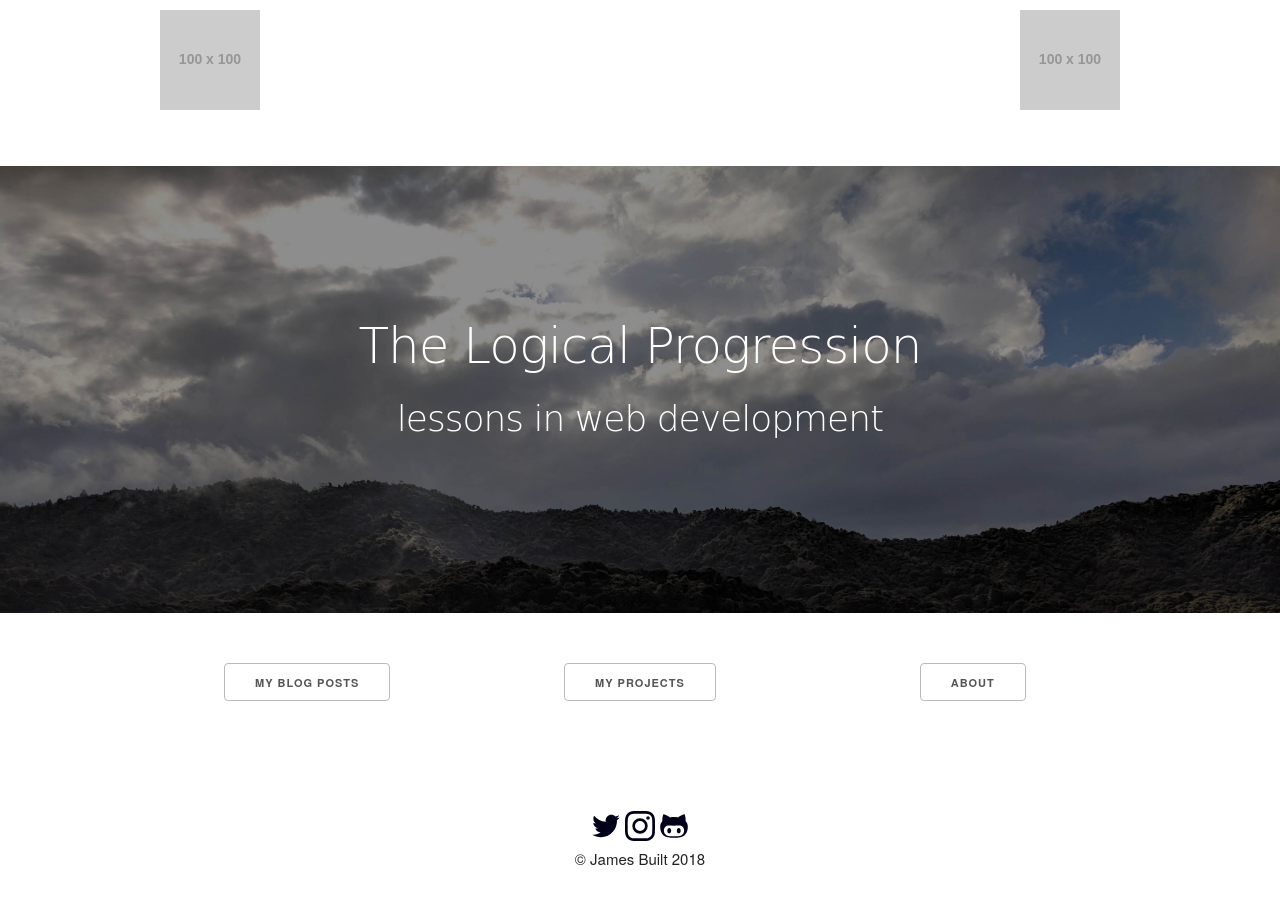
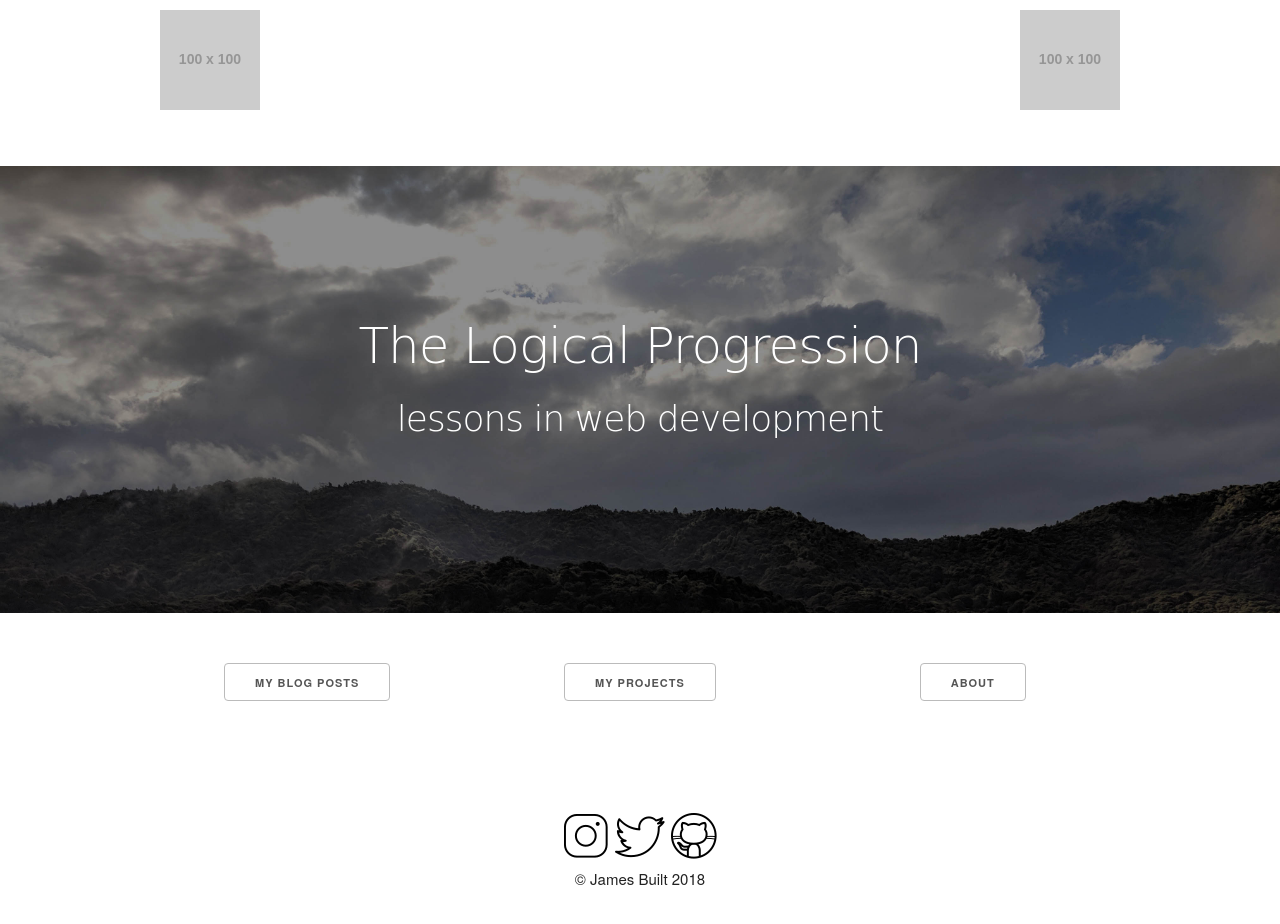
Before and after one commit to james-built/james-built.github.io, a plain HTML site: page index.html in a window 1280 px wide. Drawn offline with nearby package versions, Linux system fonts and the light colour scheme; placeholder pictures from the web are drawn by us; a web font is replaced by a local one.

Commit message:
corrected social icons on index page also

```diff
--- a/index.html
+++ b/index.html
@@ -14,7 +14,6 @@
   </head>
 
 <body>
-
   <div class="header">
     <div class="container">
       <div class="row">
@@ -60,62 +59,9 @@
     <div class="container">
       <div class="row">
         <div class="twelve columns">
-            <!--Inline SVG images used, try find better method for this later-->
-              <svg width="30" height="30" version="1.1" id="Twitter" xmlns="http://www.w3.org/2000/svg" xmlns:xlink="http://www.w3.org/1999/xlink" x="0px" y="0px"
-              viewBox="0 0 20 20" enable-background="new 0 0 20 20" xml:space="preserve">
-                <title>twitter</title>
-                <a xlink:href="https://twitter.com/gunslingerNZ">
-                <path fill="#00001A" d="M17.316,6.246c0.008,0.162,0.011,0.326,0.011,0.488c0,4.99-3.797,10.742-10.74,10.742
-                c-2.133,0-4.116-0.625-5.787-1.697c0.296,0.035,0.596,0.053,0.9,0.053c1.77,0,3.397-0.604,4.688-1.615
-                c-1.651-0.031-3.046-1.121-3.526-2.621c0.23,0.043,0.467,0.066,0.71,0.066c0.345,0,0.679-0.045,0.995-0.131
-                C2.84,11.183,1.539,9.658,1.539,7.828c0-0.016,0-0.031,0-0.047c0.509,0.283,1.092,0.453,1.71,0.473
-                c-1.013-0.678-1.68-1.832-1.68-3.143c0-0.691,0.186-1.34,0.512-1.898C3.942,5.498,6.725,7,9.862,7.158
-                C9.798,6.881,9.765,6.594,9.765,6.297c0-2.084,1.689-3.773,3.774-3.773c1.086,0,2.067,0.457,2.756,1.191
-                c0.859-0.17,1.667-0.484,2.397-0.916c-0.282,0.881-0.881,1.621-1.66,2.088c0.764-0.092,1.49-0.293,2.168-0.594
-                C18.694,5.051,18.054,5.715,17.316,6.246z"/>
-                </a>
-              </svg>
-
-              <svg width="30" height="30" id="Instagram" xmlns="http://www.w3.org/2000/svg" viewBox="0 0 18 18">
-                <defs>
-                  <style>.cls-1{fill:#00001A;}</style>
-                </defs>
-                <title>instagram</title>
-                <a xlink:href="https://www.instagram.com/james.b.snapping/">
-                <path class="cls-1" d="M18.94586,6.28931a6.60561,6.60561,0,0,0-.41833-2.18463,4.41189,4.41189,0,0,0-1.03809-1.59412,
-              4.41189,4.41189,0,0,0-1.59412-1.03809,6.60561,6.60561,0,0,0-2.18463-.41833C12.75073,1.01038,12.44427,1,10,1s-2.75073.01038-3.71069,
-              0.05414a6.60561,6.60561,0,0,0-2.18463.41833A4.41189,4.41189,0,0,0,2.51056,2.51056,4.41189,4.41189,0,0,0,1.47247,
-              4.10468a6.60561,6.60561,0,0,0-.41833,2.18463C1.01038,7.24927,1,7.55573,1,10s0.01038,2.75073.05414,3.71069a6.60561,
-              6.60561,0,0,0,.41833,2.18463,4.41189,4.41189,0,0,0,1.03809,1.59412,4.41109,4.41109,0,0,0,1.59412,1.03809,6.60561,
-              6.60561,0,0,0,2.18463.41833C7.24927,18.98969,7.55573,19,10,19s2.75073-.01031,3.71069-0.05414a6.60561,6.60561,0,0,0,
-              2.18463-.41833,4.60208,4.60208,0,0,0,2.6322-2.6322,6.60561,6.60561,0,0,0,.41833-2.18463C18.98962,12.75073,19,12.44427,
-              19,10S18.98962,7.24927,18.94586,6.28931Zm-1.61993,7.34747a4.97824,4.97824,0,0,1-.30994,1.67114A2.98017,2.98017,0,0,1,
-              15.30792,17.016a4.9786,4.9786,0,0,1-1.67114.30994C12.68787,17.3692,12.40326,17.37836,10,17.37836s-2.68787-.00916-3.63678-0.05243A4.9786,
-              4.9786,0,0,1,4.69208,17.016a2.78769,2.78769,0,0,1-1.03485-.67322A2.78769,2.78769,0,0,1,2.984,15.30792a4.97824,4.97824,0,0,
-              1-.30994-1.67114C2.6308,12.68774,2.62164,12.40314,2.62164,10s0.00916-2.68774.05243-3.63678A4.9786,4.9786,0,0,1,2.984,4.69208a2.78769,
-              2.78769,0,0,1,.67322-1.03485A2.78769,2.78769,0,0,1,4.69208,2.984a4.9786,4.9786,0,0,1,1.67114-.30994C7.31226,2.6308,7.59686,2.62164,
-              10,2.62164s2.68774,0.00916,3.63678.05243a4.9786,4.9786,0,0,1,1.67114.30994,2.78769,2.78769,0,0,1,1.03485.67322A2.78769,2.78769,0,0,
-              1,17.016,4.69208a4.9786,4.9786,0,0,1,.30994,1.67114c0.04327,0.949.05243,1.2337,0.05243,3.63678S17.3692,12.68774,17.32593,13.63678ZM10,
-              5.37836A4.62164,4.62164,0,1,0,14.62164,10,4.62169,4.62169,0,0,0,10,5.37836ZM10,13a3,3,0,1,1,3-3A3,3,0,0,1,10,13Zm5.88422-7.8042a1.08,
-                1.08,0,1,1-1.08-1.08A1.08,1.08,0,0,1,15.88422,5.1958Z" transform="translate(-1 -1)"/>
-                </a>
-              </svg>
-
-              <svg width="30" height="30" version="1.1" id="Github" xmlns="http://www.w3.org/2000/svg" xmlns:xlink="http://www.w3.org/1999/xlink" x="0px" y="0px"
-              viewBox="0 0 20 20" enable-background="new 0 0 20 20" xml:space="preserve">
-                <title>github</title>
-                <a xlink:href="https://github.com/james-built">
-                  <path fill="#00001A" d="M13.18,11.309c-0.718,0-1.3,0.807-1.3,1.799c0,0.994,0.582,1.801,1.3,1.801s1.3-0.807,1.3-1.801
-                  C14.479,12.116,13.898,11.309,13.18,11.309z M17.706,6.626c0.149-0.365,0.155-2.439-0.635-4.426c0,0-1.811,0.199-4.551,2.08
-                  c-0.575-0.16-1.548-0.238-2.519-0.238c-0.973,0-1.945,0.078-2.52,0.238C4.74,2.399,2.929,2.2,2.929,2.2
-                  C2.14,4.187,2.148,6.261,2.295,6.626C1.367,7.634,0.8,8.845,0.8,10.497c0,7.186,5.963,7.301,7.467,7.301
-                  c0.342,0,1.018,0.002,1.734,0.002c0.715,0,1.392-0.002,1.732-0.002c1.506,0,7.467-0.115,7.467-7.301
-                  C19.2,8.845,18.634,7.634,17.706,6.626z M10.028,16.915H9.972c-3.771,0-6.709-0.449-6.709-4.115c0-0.879,0.31-1.693,1.047-2.369
-                  C5.537,9.304,7.615,9.9,9.972,9.9c0.01,0,0.02,0,0.029,0c0.01,0,0.018,0,0.027,0c2.357,0,4.436-0.596,5.664,0.531
-                  c0.735,0.676,1.045,1.49,1.045,2.369C16.737,16.466,13.8,16.915,10.028,16.915z M6.821,11.309c-0.718,0-1.3,0.807-1.3,1.799
-                  c0,0.994,0.582,1.801,1.3,1.801c0.719,0,1.301-0.807,1.301-1.801C8.122,12.116,7.54,11.309,6.821,11.309z"/>
-                </a>
-              </svg>
+          <a href="https://www.instagram.com/james.b.snapping/"><img src="../icons/instagram50.png"></a>
+          <a href="https://twitter.com/gunslingerNZ"><img src="../icons/twitter50.png"></a>
+          <a href="https://github.com/james-built"><img src="../icons/github50.png"></a>
         </div>
       </div>
       <div class="row">
@@ -123,9 +69,5 @@
         </div>
     </div>
 </footer>
-
 </body>
-
-
-
 </html>
```
Lines whose indentation alone changed are shown as unchanged.
